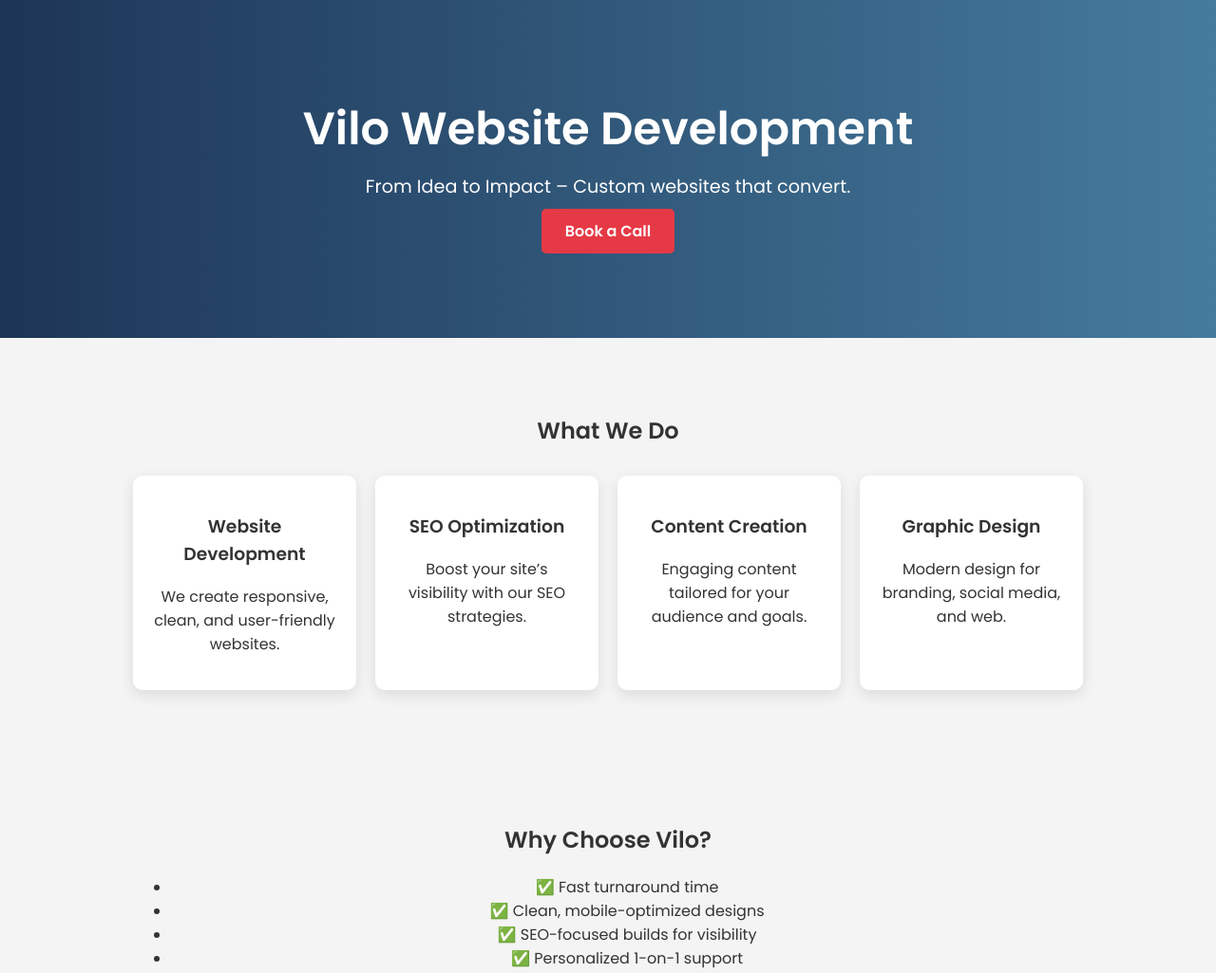
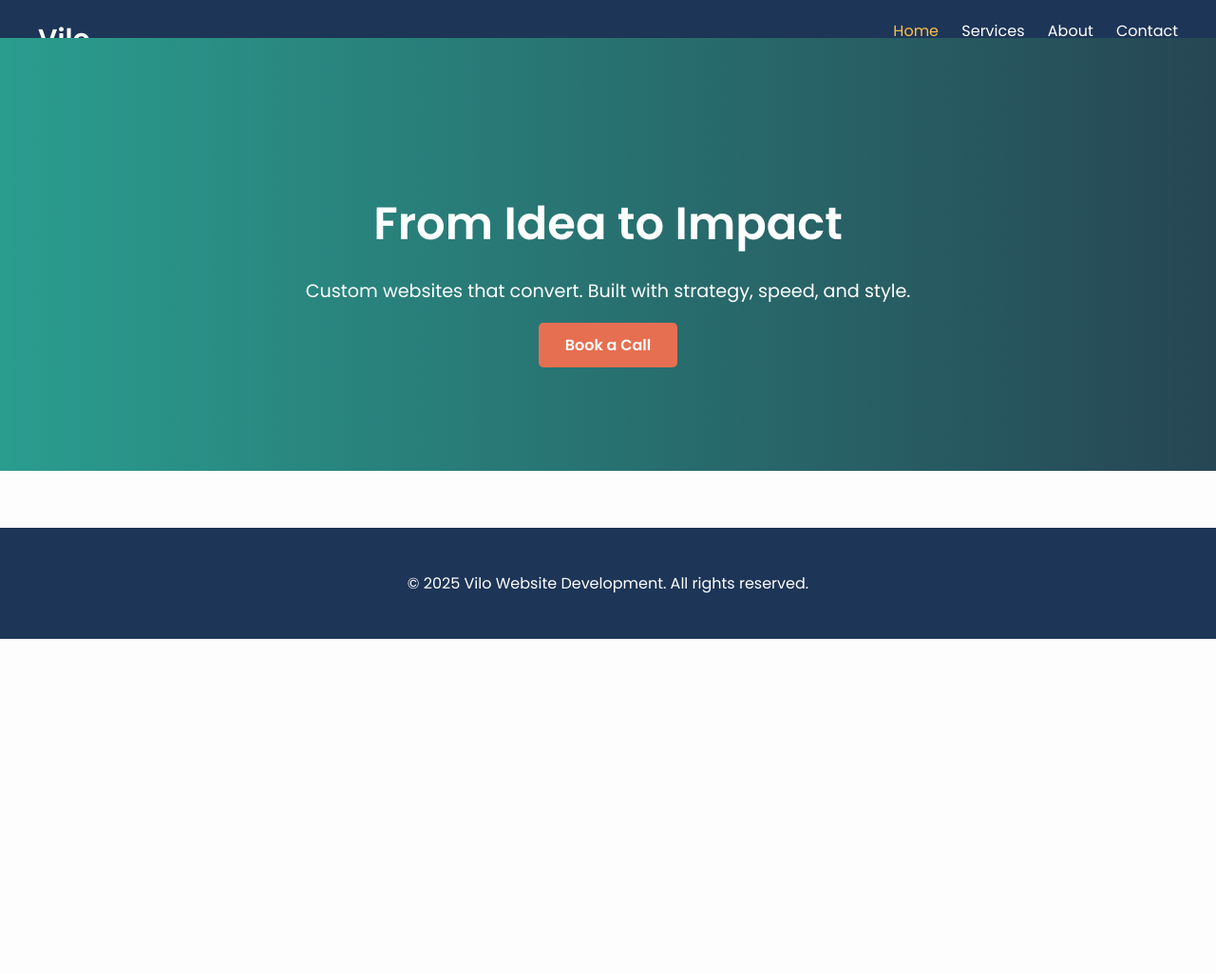
Before and after one commit to agrattray/vilo--landing--page, a plain HTML site: page index.html in a window 1280 px wide. Shown: the top 1025 px of the page at 95% size. After the commit the page ends 800 px from the top, so only its background shows below. Drawn offline with Linux system fonts and the light colour scheme.

Commit message:
Add files via upload

```diff
--- a/index.html
+++ b/index.html
@@ -9,54 +9,29 @@
     <link href="https://fonts.googleapis.com/css2?family=Poppins:wght@400;600&display=swap" rel="stylesheet">
 </head>
 <body>
-    <header class="hero">
-        <div class="hero-content">
-            <h1 class="fade-in">Vilo Website Development</h1>
-            <p class="fade-in delay-1">From Idea to Impact – Custom websites that convert.</p>
-            <a href="https://calendly.com/arthursenergyonline/30min-1" class="cta-button fade-in delay-2" target="_blank">Book a Call</a>
+    <header class="site-header fade-in">
+        <div class="container">
+            <h1 class="logo">Vilo</h1>
+            <nav>
+                <ul>
+                    <li><a href="index.html" class="active">Home</a></li>
+                    <li><a href="services.html">Services</a></li>
+                    <li><a href="about.html">About</a></li>
+                    <li><a href="contact.html">Contact</a></li>
+                </ul>
+            </nav>
         </div>
     </header>
 
-    <section class="services fade-in delay-3" id="services">
-        <h2>What We Do</h2>
-        <div class="service-grid">
-            <div class="service-box">
-                <h3>Website Development</h3>
-                <p>We create responsive, clean, and user-friendly websites.</p>
-            </div>
-            <div class="service-box">
-                <h3>SEO Optimization</h3>
-                <p>Boost your site’s visibility with our SEO strategies.</p>
-            </div>
-            <div class="service-box">
-                <h3>Content Creation</h3>
-                <p>Engaging content tailored for your audience and goals.</p>
-            </div>
-            <div class="service-box">
-                <h3>Graphic Design</h3>
-                <p>Modern design for branding, social media, and web.</p>
-            </div>
+    <section class="hero fade-in delay-1">
+        <div class="hero-content">
+            <h2>From Idea to Impact</h2>
+            <p>Custom websites that convert. Built with strategy, speed, and style.</p>
+            <a href="https://calendly.com/arthursenergyonline/30min-1" class="cta-button" target="_blank">Book a Call</a>
         </div>
     </section>
 
-    <section class="about fade-in delay-4">
-        <h2>Why Choose Vilo?</h2>
-        <ul>
-            <li>✅ Fast turnaround time</li>
-            <li>✅ Clean, mobile-optimized designs</li>
-            <li>✅ SEO-focused builds for visibility</li>
-            <li>✅ Personalized 1-on-1 support</li>
-        </ul>
-    </section>
-
-    <section class="contact fade-in delay-5" id="contact">
-        <h2>Let’s Get in Touch</h2>
-        <p>Have a project in mind? We’d love to hear about it.</p>
-        <p><strong>Email:</strong> arthur@vilowebdevelopment.com</p>
-        <p><strong>Phone:</strong> 813-586-0243</p>
-    </section>
-
-    <footer class="fade-in delay-6">
+    <footer class="fade-in delay-2">
         <p>&copy; 2025 Vilo Website Development. All rights reserved.</p>
     </footer>
 </body>
--- a/style.css
+++ b/style.css
@@ -2,32 +2,75 @@
 body {
     margin: 0;
     font-family: 'Poppins', sans-serif;
-    background: #f4f4f4;
+    background: #fdfdfd;
     color: #333;
     overflow-x: hidden;
 }
 
+.container {
+    max-width: 1200px;
+    margin: auto;
+    padding: 0 20px;
+}
+
+.site-header {
+    background: #1d3557;
+    color: white;
+    padding: 20px 0;
+}
+
+.site-header .logo {
+    float: left;
+    font-size: 1.8rem;
+    margin: 0;
+    font-weight: 600;
+}
+
+.site-header nav ul {
+    list-style: none;
+    float: right;
+    margin: 0;
+    padding: 0;
+}
+
+.site-header nav ul li {
+    display: inline-block;
+    margin-left: 20px;
+}
+
+.site-header nav ul li a {
+    color: white;
+    text-decoration: none;
+    font-weight: 500;
+    transition: color 0.3s ease;
+}
+
+.site-header nav ul li a:hover,
+.site-header nav ul li a.active {
+    color: #fcbf49;
+}
+
 .hero {
-    background: linear-gradient(to right, #1d3557, #457b9d);
+    background: linear-gradient(to right, #2a9d8f, #264653);
     color: white;
     text-align: center;
-    padding: 100px 20px;
+    padding: 120px 20px;
 }
 
-.hero-content h1 {
+.hero-content h2 {
     font-size: 3rem;
-    margin: 0;
+    margin-bottom: 20px;
 }
 
 .hero-content p {
     font-size: 1.2rem;
-    margin: 10px 0 20px;
+    margin-bottom: 30px;
 }
 
 .cta-button {
-    background: #e63946;
+    background: #e76f51;
     color: white;
-    padding: 12px 25px;
+    padding: 12px 28px;
     text-decoration: none;
     border-radius: 5px;
     font-weight: bold;
@@ -35,34 +78,8 @@
 }
 
 .cta-button:hover {
-    background: #d62839;
+    background: #d65a3f;
     transform: scale(1.05);
-}
-
-.services, .about, .contact {
-    padding: 60px 20px;
-    max-width: 1000px;
-    margin: auto;
-    text-align: center;
-}
-
-.service-grid {
-    display: grid;
-    grid-template-columns: repeat(auto-fit, minmax(220px, 1fr));
-    gap: 20px;
-    margin-top: 30px;
-}
-
-.service-box {
-    background: white;
-    padding: 20px;
-    border-radius: 10px;
-    box-shadow: 0 5px 15px rgba(0,0,0,0.1);
-    transition: transform 0.3s ease;
-}
-
-.service-box:hover {
-    transform: translateY(-5px);
 }
 
 footer {
@@ -70,9 +87,10 @@
     color: white;
     text-align: center;
     padding: 30px 20px;
+    margin-top: 60px;
 }
 
-/* Animation classes */
+/* Animations */
 .fade-in {
     opacity: 0;
     transform: translateY(20px);
@@ -81,10 +99,6 @@
 
 .delay-1 { animation-delay: 0.3s; }
 .delay-2 { animation-delay: 0.6s; }
-.delay-3 { animation-delay: 0.9s; }
-.delay-4 { animation-delay: 1.2s; }
-.delay-5 { animation-delay: 1.5s; }
-.delay-6 { animation-delay: 1.8s; }
 
 @keyframes fadeInUp {
     to {
```
